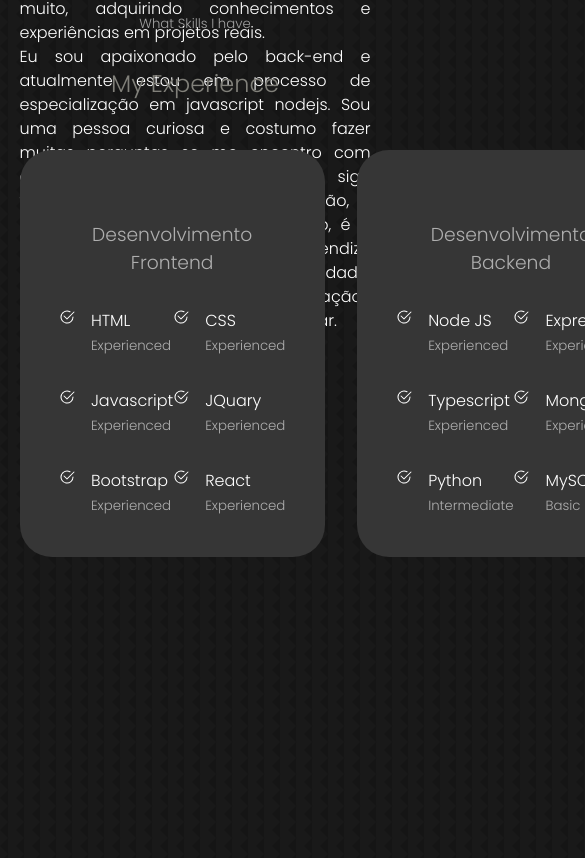
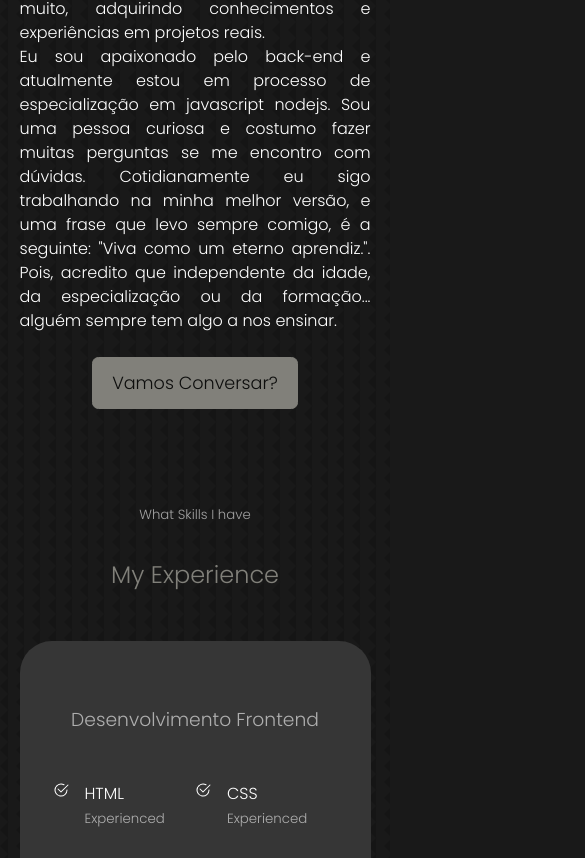
Before and after one commit to jardeylsonJacinto/project-my-portfolio, a React (Create React App) app: page / in a window 390 px wide. Shown: the part 1866-2724 px from the top of the page, 585 px wide, since content can reach past the window. Built offline with nearby package versions, Linux system fonts and the light colour scheme.

Commit message:
feat: Experience Component Responsive Design

```diff
--- a/src/components/experience/experience.css
+++ b/src/components/experience/experience.css
@@ -39,3 +39,32 @@
   margin-top: 6px;
   color:var(--color-primary);
 }
+
+/* ======== MEDIA QUERY (MEDIUM DEVICES) ======== */
+@media screen and (max-width: 1024px) {
+  .experience__container {
+      grid-template-columns: 1fr;
+  }
+
+  .experience__container > div {
+    width: 80%;
+    padding: 2rem;
+    margin: 0 auto;
+  }
+
+  .experience__content {
+      padding: 1rem;
+  }
+}
+
+/* ======== MEDIA QUERY (SMALL DEVICES) ======== */
+@media screen and (max-width: 600px) {
+  .experience__container {
+      gap: 1rem;
+  }
+
+  .experience__container > div {
+    width: 100%;
+    padding: 2rem 1rem;
+  }
+}
--- a/src/index.css
+++ b/src/index.css
@@ -63,7 +63,6 @@
 
 section {
     margin-top: 8rem;
-    height: 100vh;
 }
 
 section > h2,
```
